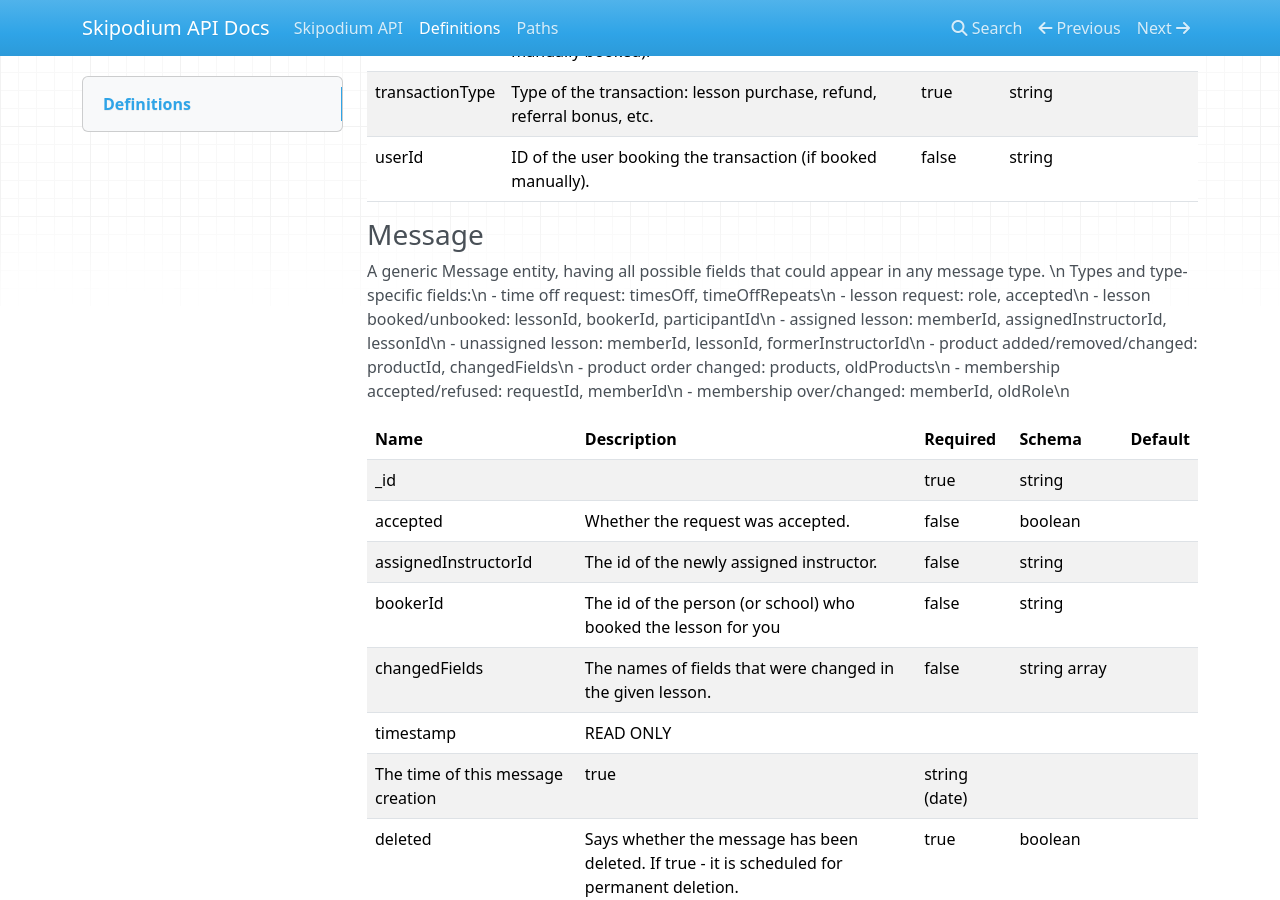
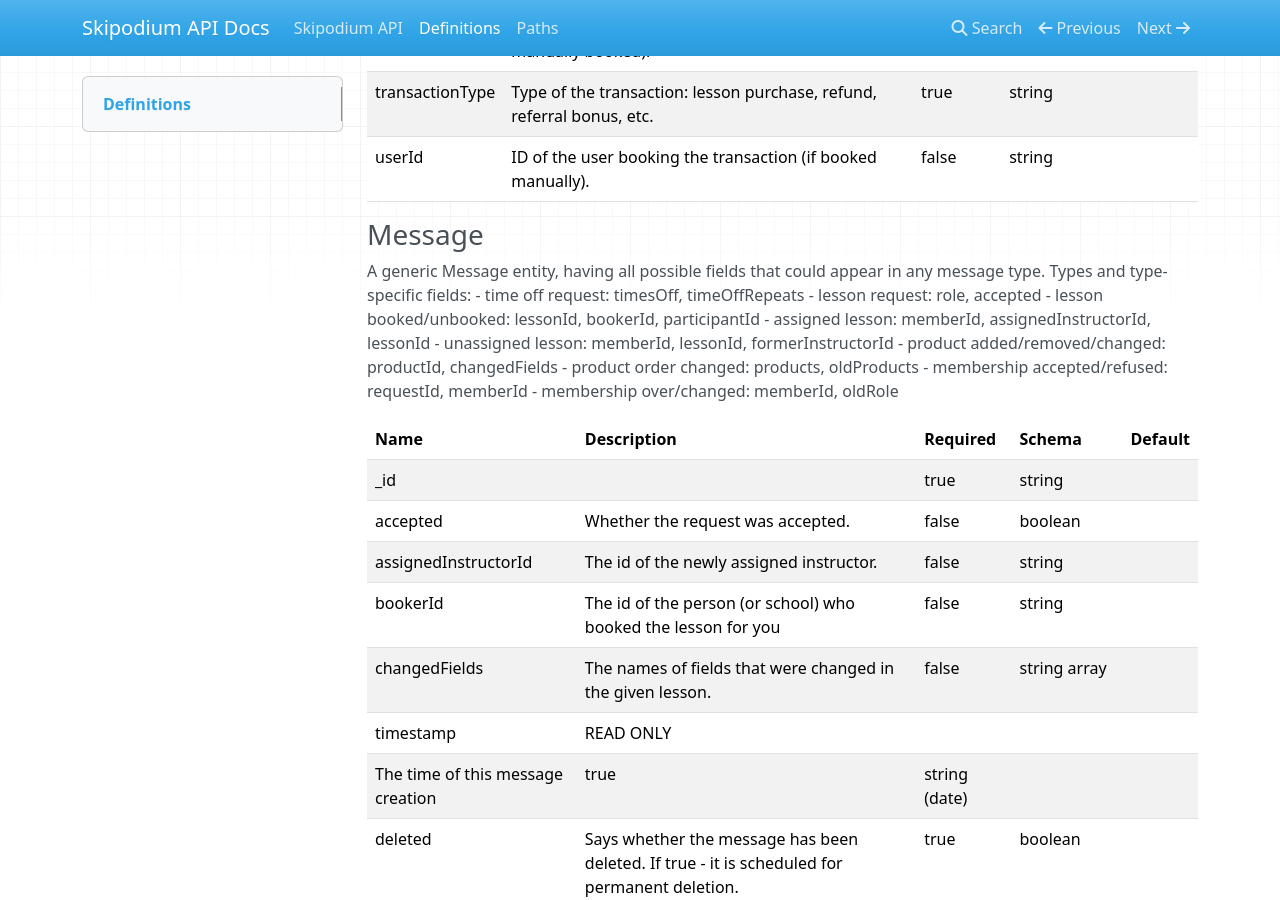
Before and after one commit to mszydlowski91/test, an MkDocs documentation site: the page built from docs/definitions.md, in a window 1280 px wide and 900 px high, scrolled down 1756 px. Built offline with MkDocs 1.6.1, drawn with Linux system fonts in a browser that asks for light colours; nearby versions of some CDN libraries.

Commit message:
Cleaned docs

```diff
--- a/docs/definitions.md
+++ b/docs/definitions.md
@@ -44,17 +44,17 @@ An entity representing a single transaction made by a user or  a school.
 
 ### Message
 
-A generic Message entity, having all possible fields that could appear in any message type. \n
-Types and type-specific fields:\n
- - time off request: timesOff, timeOffRepeats\n
- - lesson request: role, accepted\n
- - lesson booked/unbooked: lessonId, bookerId, participantId\n
- - assigned lesson: memberId, assignedInstructorId, lessonId\n
- - unassigned lesson: memberId, lessonId, formerInstructorId\n
- - product added/removed/changed: productId, changedFields\n
- - product order changed: products, oldProducts\n
- - membership accepted/refused: requestId, memberId\n
- - membership over/changed: memberId, oldRole\n
+A generic Message entity, having all possible fields that could appear in any message type.
+Types and type-specific fields:
+ - time off request: timesOff, timeOffRepeats
+ - lesson request: role, accepted
+ - lesson booked/unbooked: lessonId, bookerId, participantId
+ - assigned lesson: memberId, assignedInstructorId, lessonId
+ - unassigned lesson: memberId, lessonId, formerInstructorId
+ - product added/removed/changed: productId, changedFields
+ - product order changed: products, oldProducts
+ - membership accepted/refused: requestId, memberId
+ - membership over/changed: memberId, oldRole
 
 |Name|Description|Required|Schema|Default|
 |----|----|----|----|----|
```
Also changed, not shown: docs/index.md (+1 -2 lines), swagger.json.
